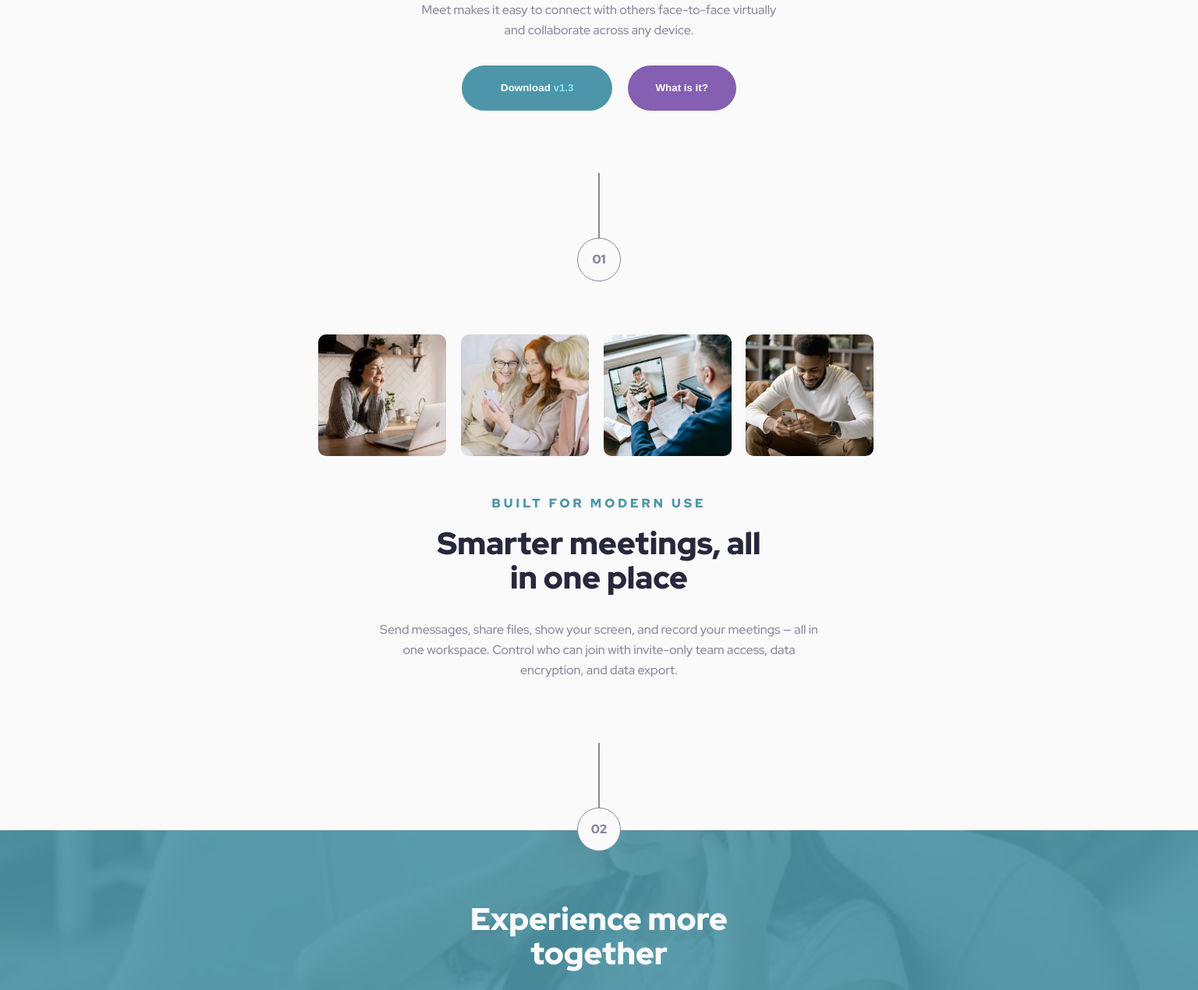
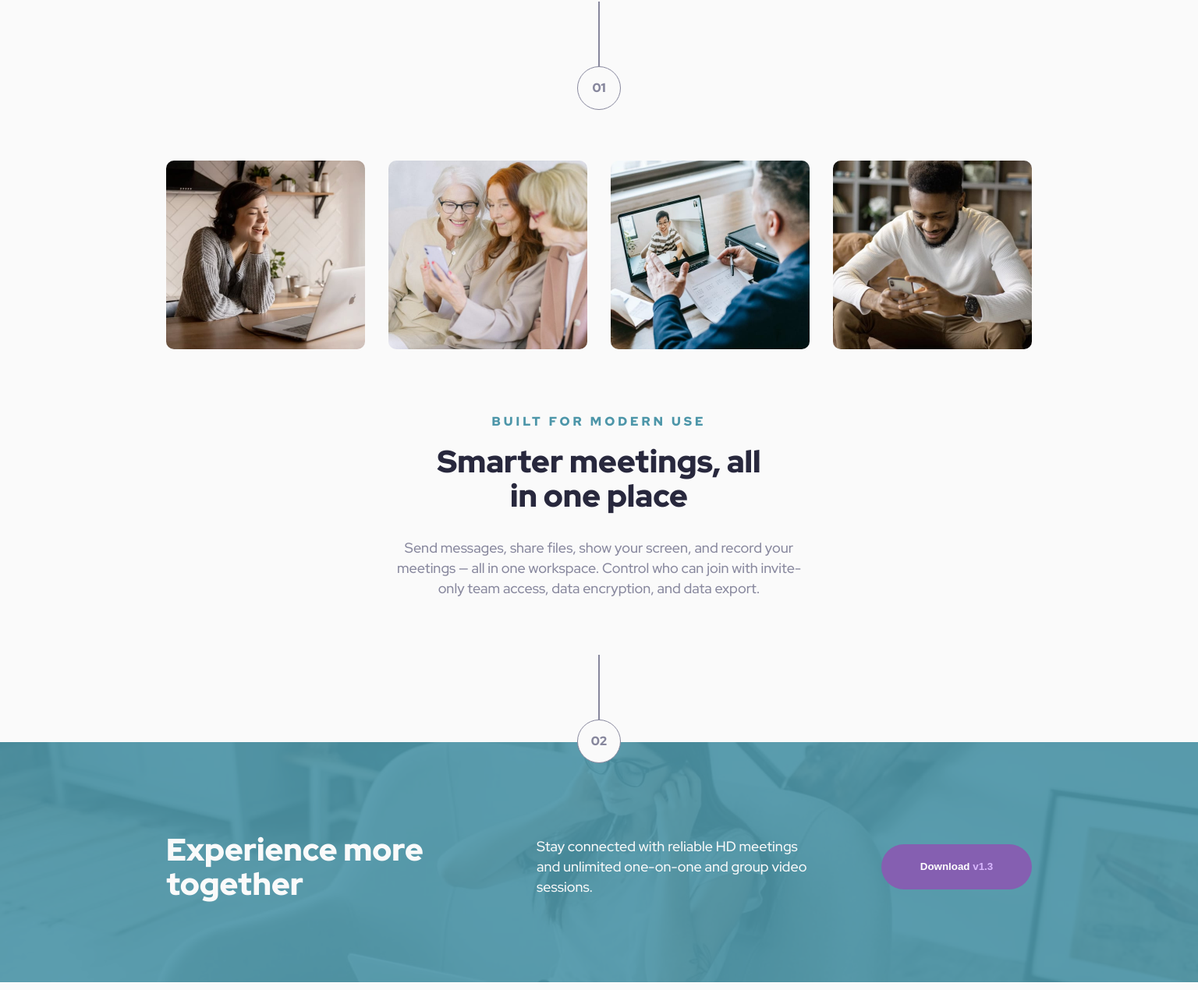
Before and after one commit to Lisviks/meet-landing-page-frontendmentor, a plain HTML site: page index.html in a window 1536 px wide. Shown: the part 640-1910 px from the top of the page at 78% size. Drawn offline with Linux system fonts and the light colour scheme.

Commit message:
desktop css

```diff
--- a/index.html
+++ b/index.html
@@ -21,8 +21,12 @@
             <img src="./assets/tablet/image-hero.png" alt="hero image" />
           </div>
           <div class="desktop-images">
-            <img src="./assets/desktop/image-hero-left.png" alt="left hero image" />
-            <img src="./assets/desktop/image-hero-right.png" alt="right hero image" />
+            <div class="left">
+              <img src="./assets/desktop/image-hero-left.png" alt="left hero image" />
+            </div>
+            <div class="right">
+              <img src="./assets/desktop/image-hero-right.png" alt="right hero image" class="right" />
+            </div>
           </div>
         </div>
         <h1>Group Chat for Everyone</h1>
--- a/styles.css
+++ b/styles.css
@@ -21,7 +21,7 @@ img {
 
 .container {
   max-width: 450px;
-  width: 375px;
+  /* width: 375px; */
   padding: 0 24px;
   margin: 0 auto;
   text-align: center;
@@ -169,7 +169,7 @@ footer {
   background-position: center;
   color: #fafafa;
   position: relative;
-  z-index: -2;
+  /* z-index: -2; */
 }
 
 footer .bg-color {
@@ -180,7 +180,7 @@ footer .bg-color {
   opacity: 0.9;
   width: 100%;
   height: 100%;
-  z-index: -1;
+  z-index: 1;
 }
 
 footer h3 {
@@ -188,6 +188,7 @@ footer h3 {
   font-weight: 900;
   font-size: 32px;
   line-height: 36px;
+  z-index: 2;
 }
 
 footer p {
@@ -195,6 +196,7 @@ footer p {
   font-weight: 500;
   font-size: 18px;
   line-height: 26px;
+  z-index: 2;
 }
 
 footer .btn {
@@ -202,6 +204,7 @@ footer .btn {
   margin-bottom: 72px;
   background-color: #855fb1;
   width: 193px;
+  z-index: 2;
 }
 
 footer .btn span {
@@ -211,7 +214,7 @@ footer .btn span {
 @media (min-width: 768px) {
   .container {
     max-width: 850px;
-    width: 768px;
+    /* width: 768px; */
   }
 
   header .hero-images {
@@ -302,3 +305,120 @@ footer .btn span {
     margin-bottom: 66px;
   }
 }
+
+@media (min-width: 1440px) {
+  .container {
+    max-width: 1550px;
+    width: 1440px;
+    padding: 0 165px;
+  }
+
+  .desktop-images {
+    display: block;
+    position: absolute;
+    left: 50%;
+    transform: translateX(-50%);
+    display: flex;
+    justify-content: space-between;
+    width: 1504px;
+  }
+
+  .mobile-image {
+    display: none;
+  }
+
+  header {
+    margin-top: 80px;
+  }
+
+  header h1 {
+    width: 450px;
+    margin: 108px auto 0;
+    font-size: 64px;
+    line-height: 64px;
+    padding: 0;
+  }
+
+  header p {
+    font-weight: 500;
+    font-size: 18px;
+    margin-top: 34px;
+    width: 540px;
+  }
+
+  .spacer:nth-child(2) {
+    margin-top: 117px;
+  }
+
+  .spacer:nth-child(4) {
+    margin-top: 72px;
+  }
+
+  main {
+    margin-top: 120px;
+  }
+
+  main .images {
+    gap: 30px;
+  }
+
+  main .images .image {
+    height: 242px;
+    width: 255px;
+  }
+
+  main h2 {
+    margin-top: 80px;
+  }
+
+  main p {
+    font-size: 18px;
+    width: 520px;
+  }
+
+  footer {
+    margin-top: 28px;
+    background: url('./assets/desktop/image-footer.jpg');
+    background-repeat: no-repeat;
+    background-size: cover;
+    background-position: center;
+  }
+
+  footer .container {
+    display: flex;
+    align-items: center;
+    padding: 116px 165px 104px;
+    text-align: left;
+  }
+
+  footer h3 {
+    margin-top: 0;
+    font-size: 40px;
+    line-height: 44px;
+    width: 350px;
+    margin-right: 125px;
+  }
+
+  footer p {
+    margin-top: 0;
+    width: 350px;
+    margin-right: 92px;
+  }
+
+  footer .btn {
+    margin: 0;
+  }
+
+  .btn:hover {
+    cursor: pointer;
+  }
+
+  .btn.download:hover {
+    background-color: #71c0d4;
+  }
+
+  .btn.what:hover,
+  footer .btn:hover {
+    background-color: #b18bdd;
+  }
+}
```
